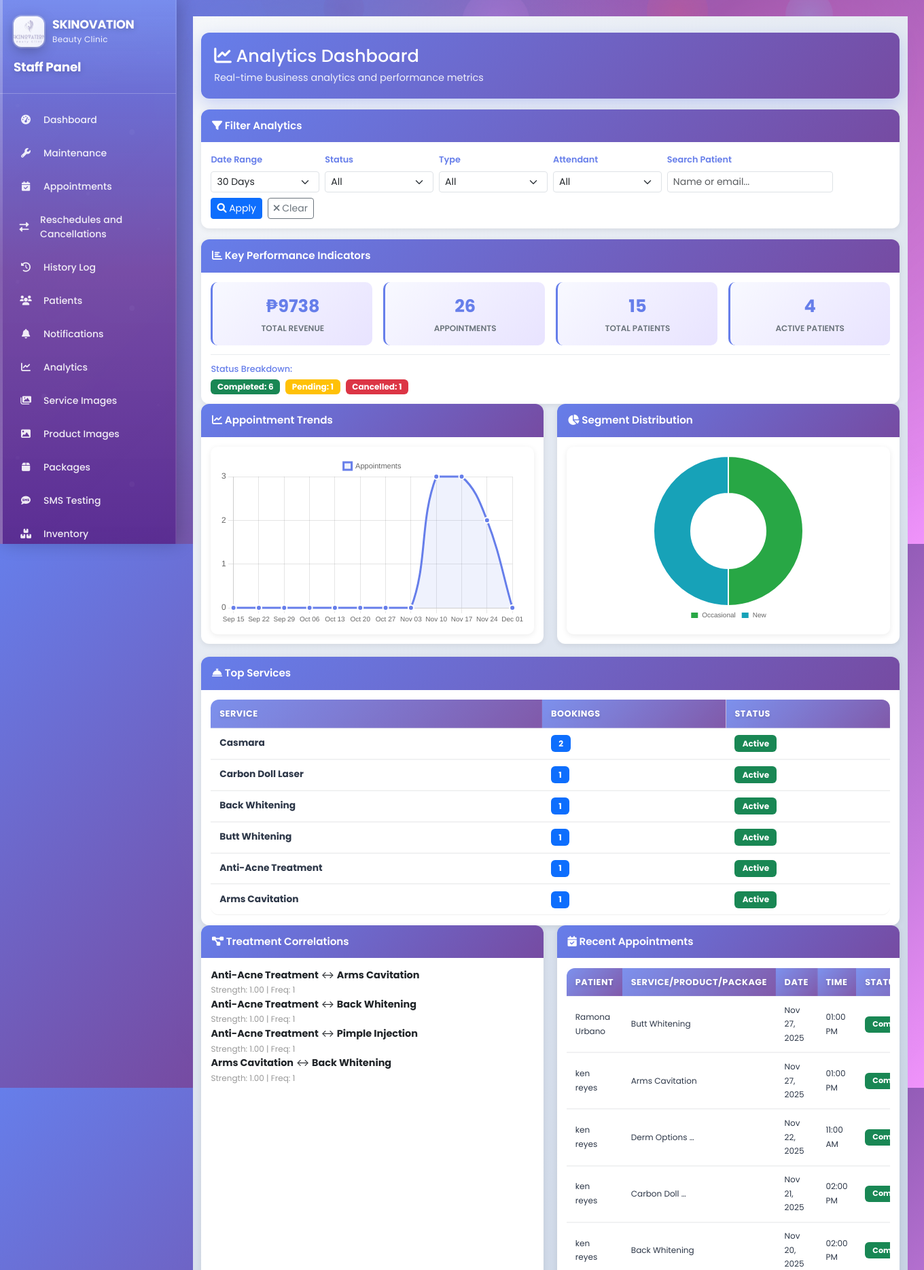
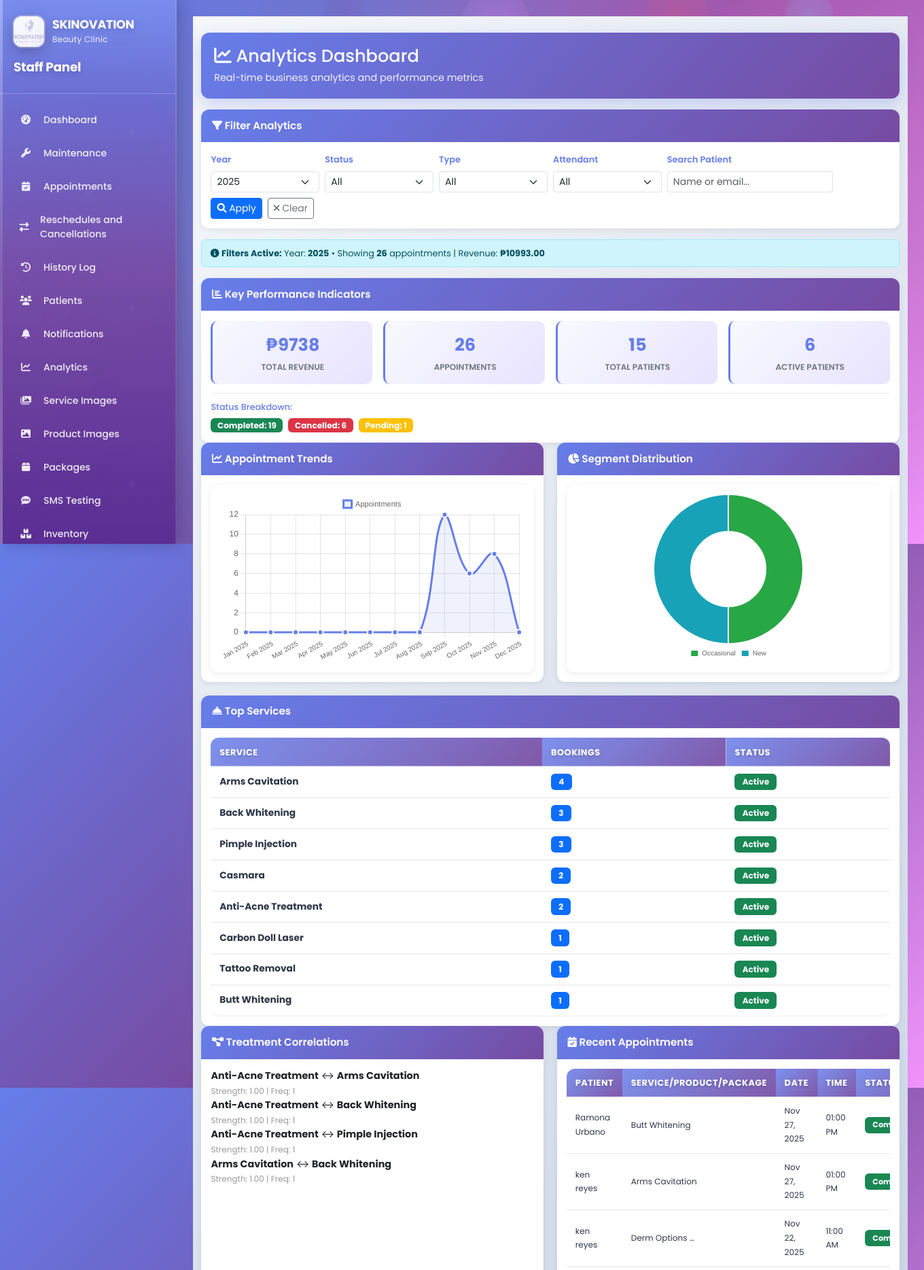
Before and after one commit to kseyer/Capstone-System-Final, a Django app: page /analytics/ in a window 1360 px wide; the page is wider, and only the part inside the window is pictured. Shown: the top 1868 px of that part at 68% size. Run offline with Django 5.2, Linux system fonts and the light colour scheme; a user stored in the database is signed in; data comes from the database, SQL or seed files in the repository.

Commit message:
add year filtering

```diff
--- a/analytics/views.py
+++ b/analytics/views.py
@@ -22,57 +22,39 @@ def is_owner_or_admin(user):
 def analytics_dashboard(request):
     """Comprehensive analytics dashboard with filtering"""
     # Get filter parameters from request
-    date_range = request.GET.get('date_range', '30')
+    year_filter = request.GET.get('year', '')
     status_filter = request.GET.get('status', '')
     service_type_filter = request.GET.get('service_type', '')
     attendant_filter = request.GET.get('attendant', '')
     patient_search = request.GET.get('patient_search', '')
-    start_date = request.GET.get('start_date', '')
-    end_date = request.GET.get('end_date', '')
 
     # Calculate date range
     today = timezone.now().date()
 
-    # Handle 'all' filter - no date restrictions
-    if date_range == 'all':
-        filter_start_date = None
-        filter_end_date = None
-    elif date_range == '7':
-        filter_start_date = today - timedelta(days=7)
-        filter_end_date = today
-    elif date_range == '90':
-        filter_start_date = today - timedelta(days=90)
-        filter_end_date = today
-    elif date_range == '365':
-        filter_start_date = today - timedelta(days=365)
-        filter_end_date = today
+    # Handle year filter
+    if year_filter:
+        try:
+            year = int(year_filter)
+            filter_start_date = datetime(year, 1, 1).date()
+            filter_end_date = datetime(year, 12, 31).date()
+        except ValueError:
+            # Default to current year if invalid
+            current_year = today.year
+            filter_start_date = datetime(current_year, 1, 1).date()
+            filter_end_date = datetime(current_year, 12, 31).date()
+            year_filter = str(current_year)
     else:
-        filter_start_date = today - timedelta(days=30)
-        filter_end_date = today
-
-    # Use custom date range if provided
-    if start_date:
-        try:
-            filter_start_date = datetime.strptime(start_date, '%Y-%m-%d').date()
-        except ValueError:
-            pass
-
-    if end_date:
-        try:
-            filter_end_date = datetime.strptime(end_date, '%Y-%m-%d').date()
-        except ValueError:
-            if date_range != 'all':
-                filter_end_date = today
+        # Default to current year
+        current_year = today.year
+        filter_start_date = datetime(current_year, 1, 1).date()
+        filter_end_date = datetime(current_year, 12, 31).date()
+        year_filter = str(current_year)
 
     # Base queryset for appointments
-    if date_range == 'all' and not start_date and not end_date:
-        # Show all appointments when 'All Time' is selected
-        appointments_qs = Appointment.objects.all()
-    else:
-        appointments_qs = Appointment.objects.filter(
-            appointment_date__gte=filter_start_date,
-            appointment_date__lte=filter_end_date
-        )
+    appointments_qs = Appointment.objects.filter(
+        appointment_date__gte=filter_start_date,
+        appointment_date__lte=filter_end_date
+    )
 
     # Apply filters
     if status_filter:
@@ -132,6 +114,8 @@ def analytics_dashboard(request):
 
     # Patient analytics (filtered)
     active_patients = appointments_qs.values('patient').distinct().count()
+
+    # Get new patients within the year filter
     new_patients = User.objects.filter(
         user_type='patient',
         created_at__gte=filter_start_date,
@@ -194,10 +178,9 @@ def analytics_dashboard(request):
     import logging
     logger = logging.getLogger(__name__)
 
-    # Get date range for the chart (last 12 weeks)
-    # If filter_end_date is None (All Time filter), use today
-    chart_end_date = filter_end_date if filter_end_date else today
-    chart_start_date = chart_end_date - timedelta(days=84)  # 12 weeks
+    # For yearly view, show all 12 months of the selected year
+    chart_end_date = filter_end_date
+    chart_start_date = filter_start_date
 
     weekly_trends = appointments_qs.filter(
         appointment_date__gte=chart_start_date,
@@ -213,30 +196,32 @@ def analytics_dashboard(request):
     logger.info(f"Total appointments in range: {appointments_qs.filter(appointment_date__gte=chart_start_date, appointment_date__lte=chart_end_date).count()}")
     logger.info(f"Weekly trends count: {weekly_trends.count()}")
 
-    # Format chart data
+    # Format chart data - show 12 months for yearly view
     chart_labels = []
     chart_data = []
 
-    # Create a complete 12-week range
+    # Create monthly data points for the selected year
     from datetime import datetime as dt
-    for i in range(12):
-        week_date = filter_end_date - timedelta(days=7 * (11 - i))
-        week_start = week_date - timedelta(days=week_date.weekday())  # Get Monday of that week
-        week_end = week_start + timedelta(days=6)  # Sunday of that week
+    for month in range(1, 13):
+        try:
+            month_start = datetime(int(year_filter), month, 1).date()
+            # Get last day of month
+            if month == 12:
+                month_end = datetime(int(year_filter), 12, 31).date()
+            else:
+                month_end = datetime(int(year_filter), month + 1, 1).date() - timedelta(days=1)
 
-        # Find matching data for this week (using range instead of exact match)
-        week_count = 0
-        for trend in weekly_trends:
-            if trend['week']:
-                # trend['week'] is already a datetime object, extract just the date
-                trend_date = trend['week'].date() if hasattr(trend['week'], 'date') else trend['week']
-                # Use range comparison instead of exact match
-                if week_start <= trend_date <= week_end:
-                    week_count = trend['count']
-                    break
+            # Count appointments in this month
+            month_count = appointments_qs.filter(
+                appointment_date__gte=month_start,
+                appointment_date__lte=month_end
+            ).count()
 
-        chart_labels.append(week_start.strftime('%b %d'))
-        chart_data.append(week_count)
+            chart_labels.append(month_start.strftime('%b %Y'))
+            chart_data.append(month_count)
+        except ValueError:
+            # Handle invalid dates
+            continue
 
     # Log final chart data
     logger.info(f"Chart Labels: {chart_labels}")
@@ -262,53 +247,43 @@ def analytics_dashboard(request):
         chart_labels = ['No Data']
         chart_data = [0]
 
-    # Monthly revenue data for bar chart (last 6 months)
-    # Handle case when filter_end_date is None (All Time filter)
-    if filter_end_date:
-        revenue_start_date = filter_end_date - timedelta(days=180)
-        monthly_revenue_data = appointments_qs.filter(
-            status='completed',
-            appointment_date__gte=revenue_start_date
-        ).annotate(
-            month=TruncMonth('appointment_date')
-        ).values('month').annotate(
-            revenue=Sum('service__price')
-        ).order_by('month')
-    else:
-        # For All Time filter, show last 6 months from today
-        revenue_start_date = today - timedelta(days=180)
-        monthly_revenue_data = appointments_qs.filter(
-            status='completed',
-            appointment_date__gte=revenue_start_date
-        ).annotate(
-            month=TruncMonth('appointment_date')
-        ).values('month').annotate(
-            revenue=Sum('service__price')
-        ).order_by('month')
+    # Monthly revenue data for bar chart (for the selected year)
+    revenue_start_date = filter_start_date
+    revenue_end_date = filter_end_date
+    monthly_revenue_data = appointments_qs.filter(
+        status='completed',
+        appointment_date__gte=revenue_start_date,
+        appointment_date__lte=revenue_end_date
+    ).annotate(
+        month=TruncMonth('appointment_date')
+    ).values('month').annotate(
+        revenue=Sum('service__price')
+    ).order_by('month')
 
     # Format monthly revenue data
     revenue_labels = []
     revenue_data = []
 
-    # Create a complete 6-month range
-    # Use today if filter_end_date is None
-    end_date_for_revenue = filter_end_date if filter_end_date else today
-    for i in range(6):
-        month_date = end_date_for_revenue.replace(day=1) - timedelta(days=30 * (5 - i))
-        month_start = month_date.replace(day=1)
+    # Create a complete 12-month range for the selected year
+    for month in range(1, 13):
+        try:
+            month_date = datetime(int(year_filter), month, 1).date()
 
-        # Find matching data for this month
-        month_revenue = 0
-        for rev_data in monthly_revenue_data:
-            if rev_data['month']:
-                # rev_data['month'] is already a datetime object, extract the date
-                rev_date = rev_data['month'].date() if hasattr(rev_data['month'], 'date') else rev_data['month']
-                if rev_date.replace(day=1) == month_start:
-                    month_revenue = float(rev_data['revenue'] or 0)
-                    break
+            # Find matching data for this month
+            month_revenue = 0
+            for rev_data in monthly_revenue_data:
+                if rev_data['month']:
+                    # rev_data['month'] is already a datetime object, extract the date
+                    rev_date = rev_data['month'].date() if hasattr(rev_data['month'], 'date') else rev_data['month']
+                    if rev_date.year == month_date.year and rev_date.month == month_date.month:
+                        month_revenue = float(rev_data['revenue'] or 0)
+                        break
 
-        revenue_labels.append(month_start.strftime('%b %Y'))
-        revenue_data.append(month_revenue)
+            revenue_labels.append(month_date.strftime('%b %Y'))
+            revenue_data.append(month_revenue)
+        except ValueError:
+            # Handle invalid dates
+            continue
 
     # Get attendants for filter dropdown
     from accounts.models import Attendant
@@ -316,6 +291,12 @@ def analytics_dashboard(request):
         attendants = Attendant.objects.all().order_by('first_name', 'last_name')
     except Exception:
         attendants = []
+
+    # Get available years for filter dropdown
+    available_years = Appointment.objects.dates('appointment_date', 'year', order='DESC')
+    years = [year.year for year in available_years]
+    if not years:
+        years = [today.year]  # Default to current year if no appointments
 
     context = {
         'total_patients': total_patients,
@@ -331,6 +312,7 @@ def analytics_dashboard(request):
         'recent_appointments': recent_appointments,
         'status_breakdown': status_breakdown,
         'attendants': attendants,
+        'years': years,
         # Chart data
         'chart_labels': chart_labels,
         'chart_data': chart_data,
@@ -339,13 +321,11 @@ def analytics_dashboard(request):
         'revenue_labels': revenue_labels,
         'revenue_data': revenue_data,
         # Filter values for template
-        'date_range': date_range,
+        'year_filter': year_filter,
         'status_filter': status_filter,
         'service_type_filter': service_type_filter,
         'attendant_filter': attendant_filter,
         'patient_search': patient_search,
-        'start_date': start_date,
-        'end_date': end_date,
     }
 
     # For staff (admin) users, use the staff analytics layout with sidebar
--- a/templates/analytics/admin_dashboard.html
+++ b/templates/analytics/admin_dashboard.html
@@ -52,28 +52,14 @@
             <div class="analytics-body">
                 <form method="get" action="{% url 'analytics:dashboard' %}" id="filterForm">
                     <div class="row g-2">
-                        <!-- Date Range -->
+                        <!-- Year Filter -->
                         <div class="col-md-2">
-                            <label class="form-label" style="font-size: 0.8rem; font-weight: 600; color: #667eea;">Date Range</label>
-                            <select name="date_range" class="form-select form-select-sm" onchange="toggleCustomDates(); document.getElementById('filterForm').submit();">
-                                <option value="all" {% if date_range == 'all' %}selected{% endif %}>All Time</option>
-                                <option value="7" {% if date_range == '7' %}selected{% endif %}>7 Days</option>
-                                <option value="30" {% if date_range == '30' or not date_range %}selected{% endif %}>30 Days</option>
-                                <option value="90" {% if date_range == '90' %}selected{% endif %}>90 Days</option>
-                                <option value="365" {% if date_range == '365' %}selected{% endif %}>1 Year</option>
-                                <option value="custom" {% if start_date or end_date %}selected{% endif %}>Custom</option>
+                            <label class="form-label" style="font-size: 0.8rem; font-weight: 600; color: #667eea;">Year</label>
+                            <select name="year" class="form-select form-select-sm" onchange="document.getElementById('filterForm').submit();">
+                                {% for year in years %}
+                                    <option value="{{ year }}" {% if year_filter == year|stringformat:"s" %}selected{% endif %}>{{ year }}</option>
+                                {% endfor %}
                             </select>
-                        </div>
-
-                        <!-- Custom Date Range -->
-                        <div class="col-md-2" id="customDateStart" style="{% if not start_date and not end_date %}display: none;{% endif %}">
-                            <label class="form-label" style="font-size: 0.8rem; font-weight: 600; color: #667eea;">Start</label>
-                            <input type="date" name="start_date" class="form-control form-control-sm" value="{{ start_date }}">
-                        </div>
-
-                        <div class="col-md-2" id="customDateEnd" style="{% if not start_date and not end_date %}display: none;{% endif %}">
-                            <label class="form-label" style="font-size: 0.8rem; font-weight: 600; color: #667eea;">End</label>
-                            <input type="date" name="end_date" class="form-control form-control-sm" value="{{ end_date }}">
                         </div>
 
                         <!-- Status Filter -->
@@ -133,10 +119,11 @@
         </div>
 
         <!-- Filter Summary -->
-        {% if status_filter or service_type_filter or attendant_filter or patient_search %}
+        {% if year_filter or status_filter or service_type_filter or attendant_filter or patient_search %}
         <div class="alert alert-info" style="margin-bottom: 1rem; padding: 0.6rem 0.8rem; font-size: 0.8rem;">
             <i class="fas fa-info-circle"></i>
             <strong>Filters Active:</strong>
+            {% if year_filter %}Year: <strong>{{ year_filter }}</strong> • {% endif %}
             Showing <strong>{{ total_appointments_filtered }}</strong> appointment{{ total_appointments_filtered|pluralize }}
             {% if status_filter %}• Status: <strong>{{ status_filter|title }}</strong>{% endif %}
             {% if service_type_filter %}• Type: <strong>{{ service_type_filter|title }}</strong>{% endif %}
@@ -330,26 +317,6 @@
 <script src="https://cdn.jsdelivr.net/npm/chart.js@3.9.1/dist/chart.min.js"></script>
 <script>
 document.addEventListener('DOMContentLoaded', function() {
-    // Show/hide custom date inputs
-    function toggleCustomDates() {
-        const dateRangeSelect = document.querySelector('select[name="date_range"]');
-        const customDateStart = document.getElementById('customDateStart');
-        const customDateEnd = document.getElementById('customDateEnd');
-
-        if (dateRangeSelect && customDateStart && customDateEnd) {
-            if (dateRangeSelect.value === 'custom') {
-                customDateStart.style.display = 'block';
-                customDateEnd.style.display = 'block';
-            } else {
-                customDateStart.style.display = 'none';
-                customDateEnd.style.display = 'none';
-            }
-        }
-    }
-
-    // Initialize on load
-    toggleCustomDates();
-
     setTimeout(initializeCharts, 300);
 });
 function initializeCharts() {
```
